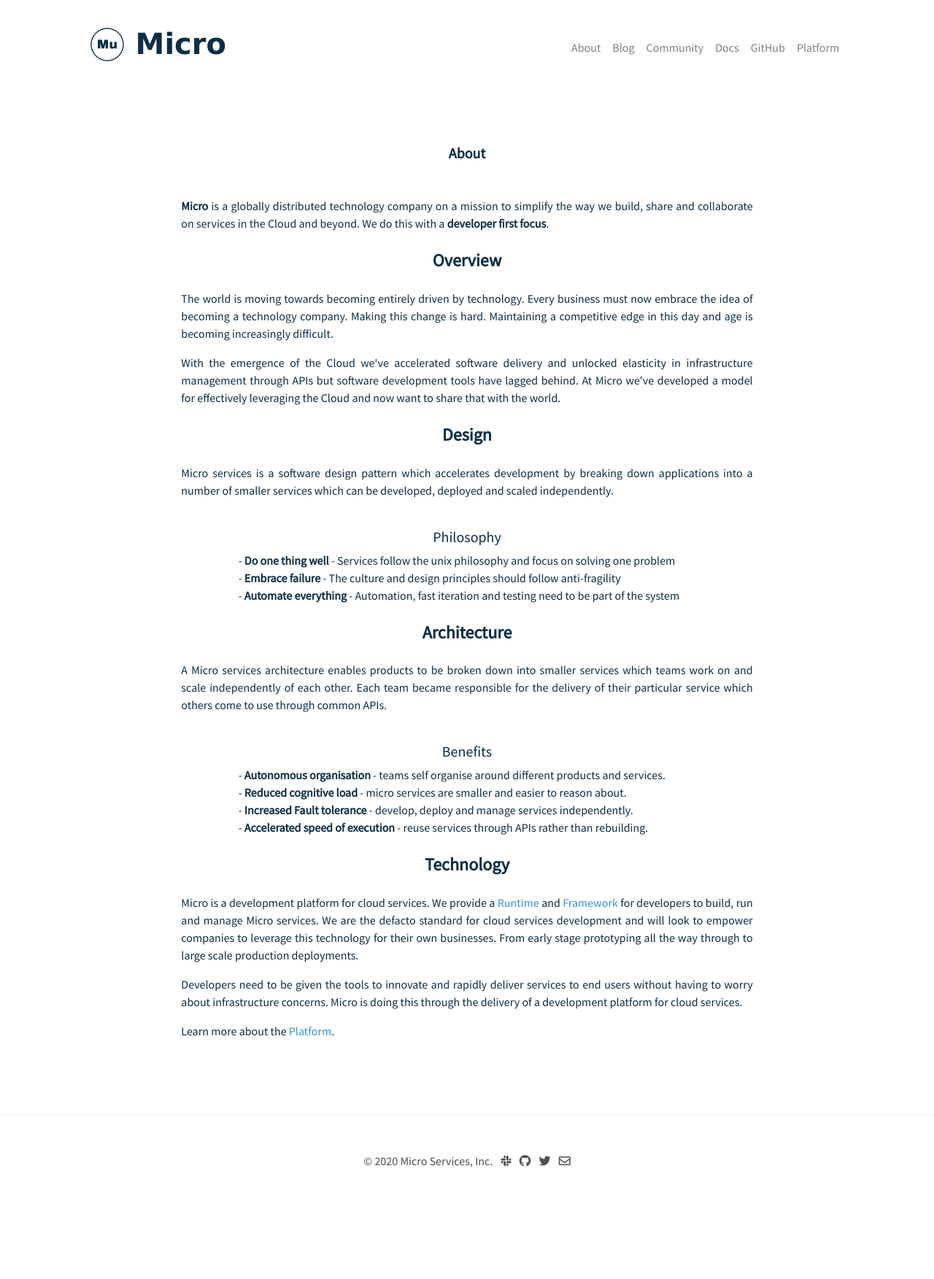
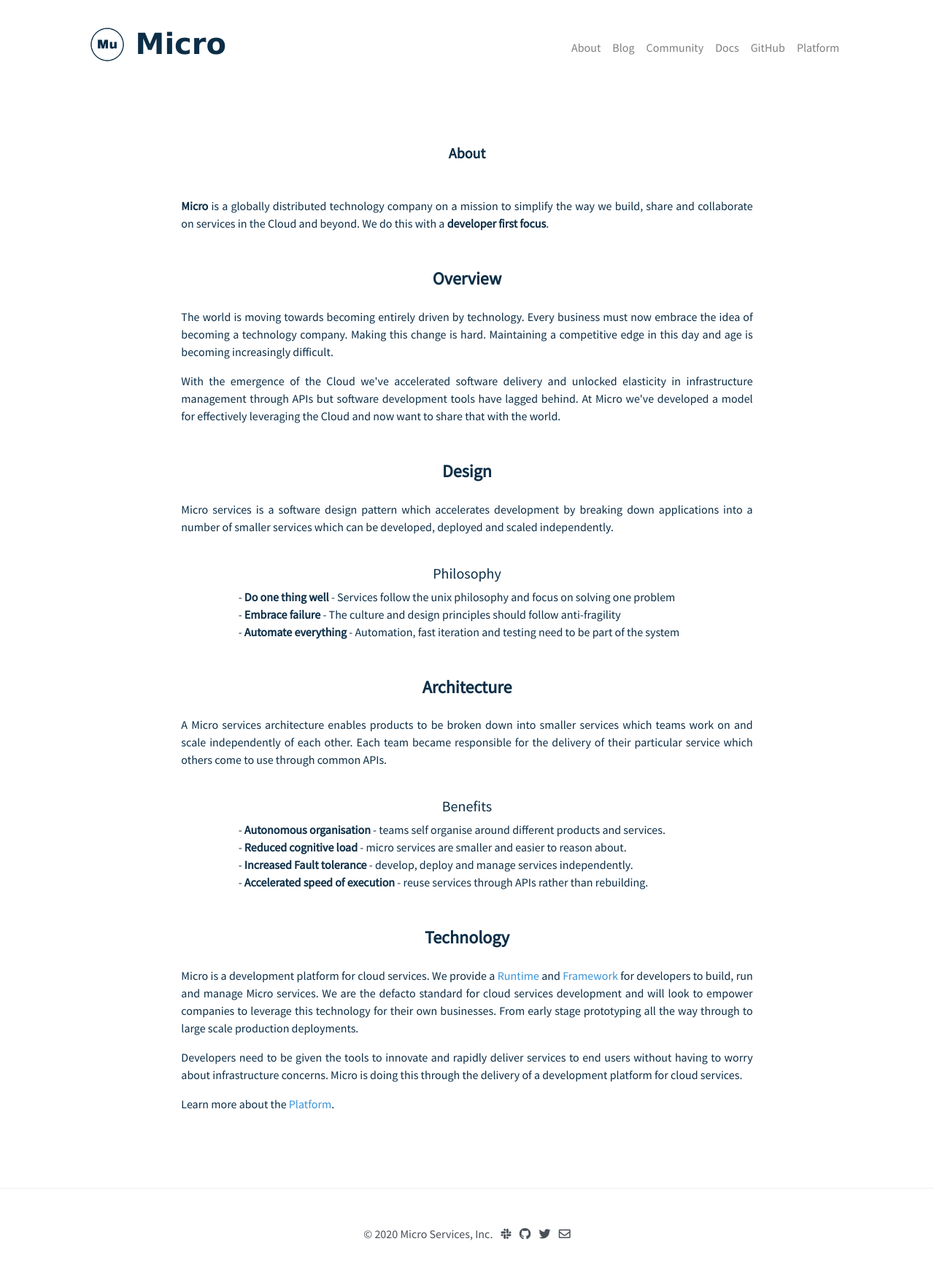
Before and after one commit to micro-community/go-micro-v2-doc, a Jekyll site: the page about/index.html, which Jekyll copies as it is, in a window 1280 px wide. Shown: the whole page at 73% size. Built offline with Jekyll 4.4.1, drawn with Linux system fonts in a browser that asks for light colours; nearby versions of some CDN libraries; before the commit the page ends 1653 px from its top, so only the background shows below that.

Commit message:
update about

```diff
--- a/about/index.html
+++ b/about/index.html
@@ -22,7 +22,7 @@
             }
 	    h4 {
 	    text-align: center;
-	    margin: 25px;
+	    margin: 50px 0 25px 0;
 	    }
         </style>
     </head>
```
